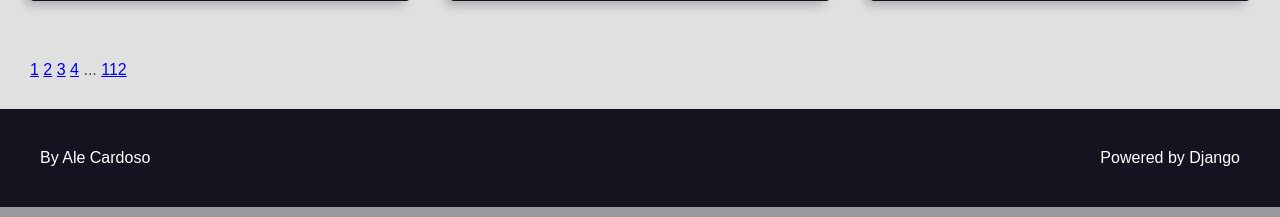
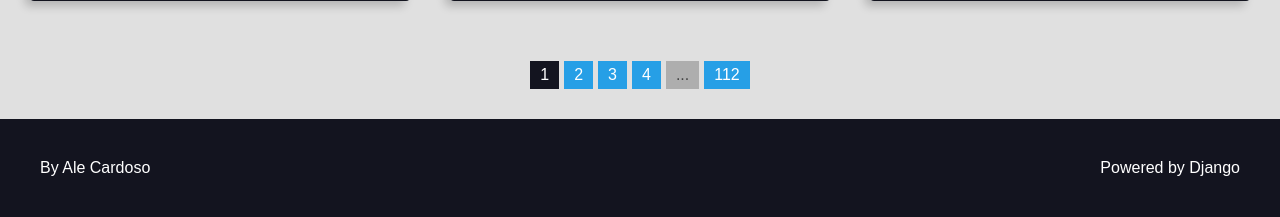
Before and after one commit to cardosoale/CursoDjangoOM-recipes, a Django app: page / in a window 1280 px wide. Shown: the part 2157-2374 px from the top of the page. Run offline with Django 3.2, Linux system fonts and the light colour scheme; data comes from the database, SQL or seed files in the repository.

Commit message:
aula 119

```diff
--- a/recipes/static/recipes/css/styles.css
+++ b/recipes/static/recipes/css/styles.css
@@ -291,6 +291,28 @@ h6 {
   padding: 0 2rem;
 }
 
+.pagination-content {
+  display: flex;
+  flex-flow: row wrap;
+  justify-content: center;
+  gap: 1rem 0.5rem;
+}
+
+.pagination .page-item {
+  background: var(--color-gray-3);
+  padding: 0.5rem 1rem;
+}
+
+.pagination .page-link {
+  text-decoration: none;
+  background: var(--color-primary);
+  color: var(--color-white);
+}
+
+.pagination .page-current {
+  background: var(--color-primary-dark);
+}
+
 /* Generics */
 
 .center {
--- a/recipes/templates/recipes/partials/pagination.html
+++ b/recipes/templates/recipes/partials/pagination.html
@@ -7,7 +7,11 @@
       {% endif %}
 
       {% for page in pagination_range.pagination %}
-        <a class="page-link page-item" href="?page={{ page }}">{{ page }}</a>
+        {% if pagination_range.current_page == page %}
+          <a class="page-link page-item page-current" href="?page={{ page }}">{{ page }}</a>
+        {% else %}
+          <a class="page-link page-item" href="?page={{ page }}">{{ page }}</a>
+        {% endif %}
       {% endfor %}
 
       {% if pagination_range.last_page_out_of_range %}
```
